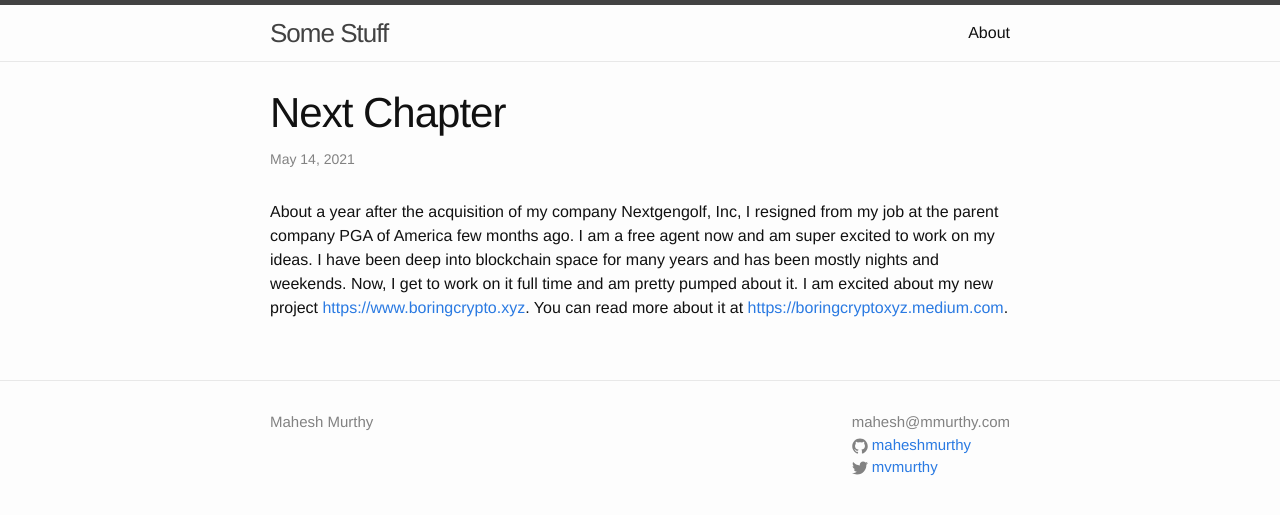
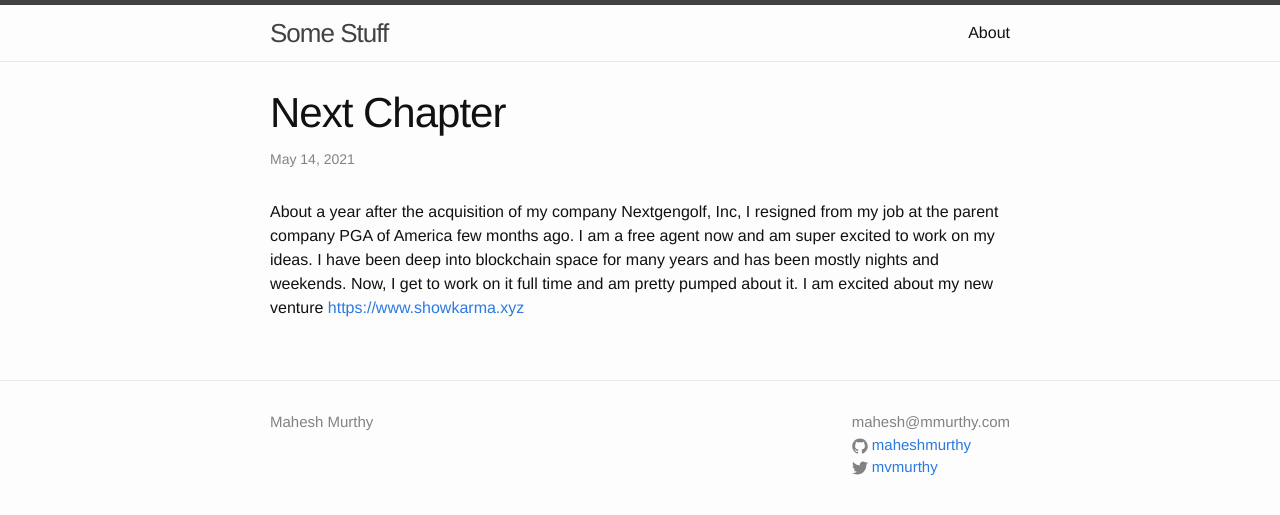
Before and after one commit to maheshmurthy/maheshmurthy.github.io, a Jekyll site: the page built from _posts/2021-05-14-next-chapter.markdown, in a window 1280 px wide. Shown: the top 515 px of the page. Built offline with Jekyll 4.4.1, drawn with Linux system fonts in a browser that asks for light colours.

Commit message:
show karma

```diff
--- a/_posts/2021-05-14-next-chapter.markdown
+++ b/_posts/2021-05-14-next-chapter.markdown
@@ -6,5 +6,4 @@ date:   2021-05-14 9:00:10 -0500
 
 About a year after the acquisition of my company Nextgengolf, Inc, I resigned from my job at the parent company PGA of America few months ago.
 I am a free agent now and am super excited to work on my ideas. I have been deep into blockchain space for many years and has been mostly nights
-and weekends. Now, I get to work on it full time and am pretty pumped about it. I am excited about my new project [https://www.boringcrypto.xyz](https://www.boringcrypto.xyz). You can read
-more about it at [https://boringcryptoxyz.medium.com](https://boringcryptoxyz.medium.com).
+and weekends. Now, I get to work on it full time and am pretty pumped about it. I am excited about my new venture [https://www.showkarma.xyz](https://www.showkarma.xyz)
```
